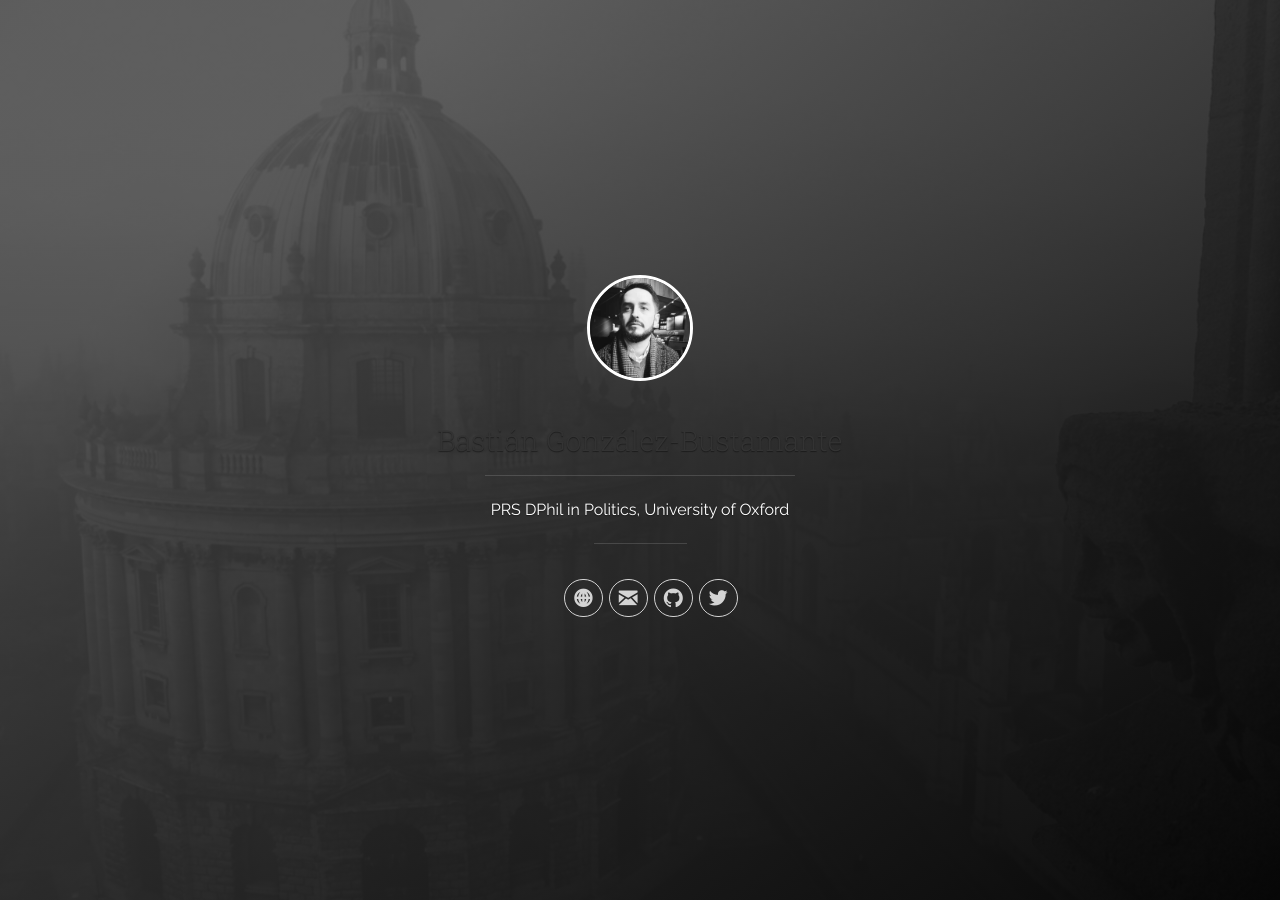
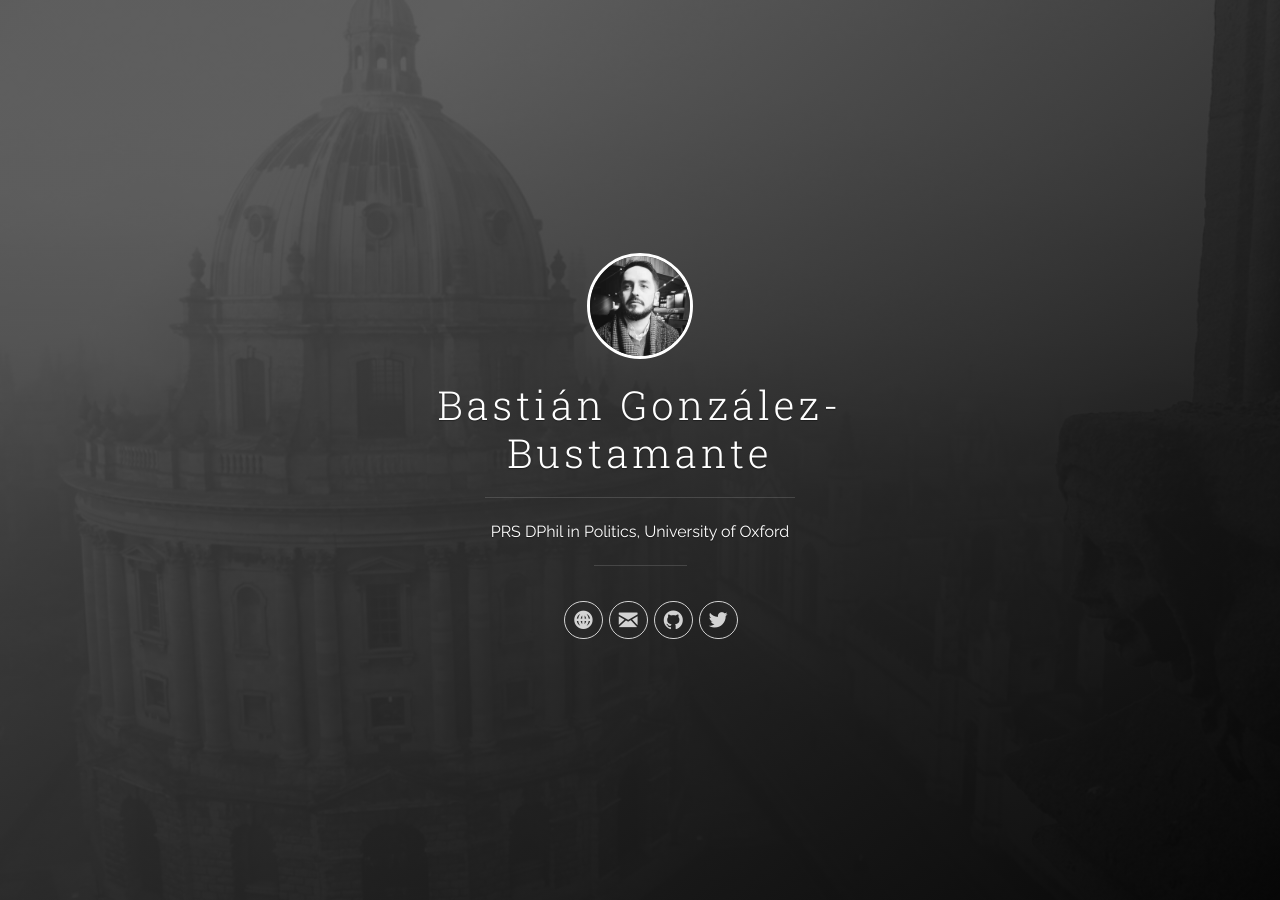
Before and after one commit to bgonzalezbustamante/bgonzalezbustamante.com, a Jekyll site: the page built from index.html, in a window 1280 px wide. Built offline with Jekyll 4.4.1, drawn with Linux system fonts in a browser that asks for light colours; the list of posts is cut into pages by our own code.

Commit message:
Update header.html

```diff
--- a/_includes/header.html
+++ b/_includes/header.html
@@ -9,7 +9,7 @@
     <div class="panel-main__inner panel-inverted">
     <div class="panel-main__content">
           <img src="{{ site.baseurl }}/images/profile.jpg" class="user-image" alt="My Profile Photo">
-          <h3>{{ site.title }}</h3>
+          <h1 class="panel-cover__title panel-title">{{ site.title }}</h1>
         <hr class="panel-cover__divider">
         <p class="panel-cover__description">{{ site.description }}</p>
         <hr class="panel-cover__divider panel-cover__divider--secondary">
```
